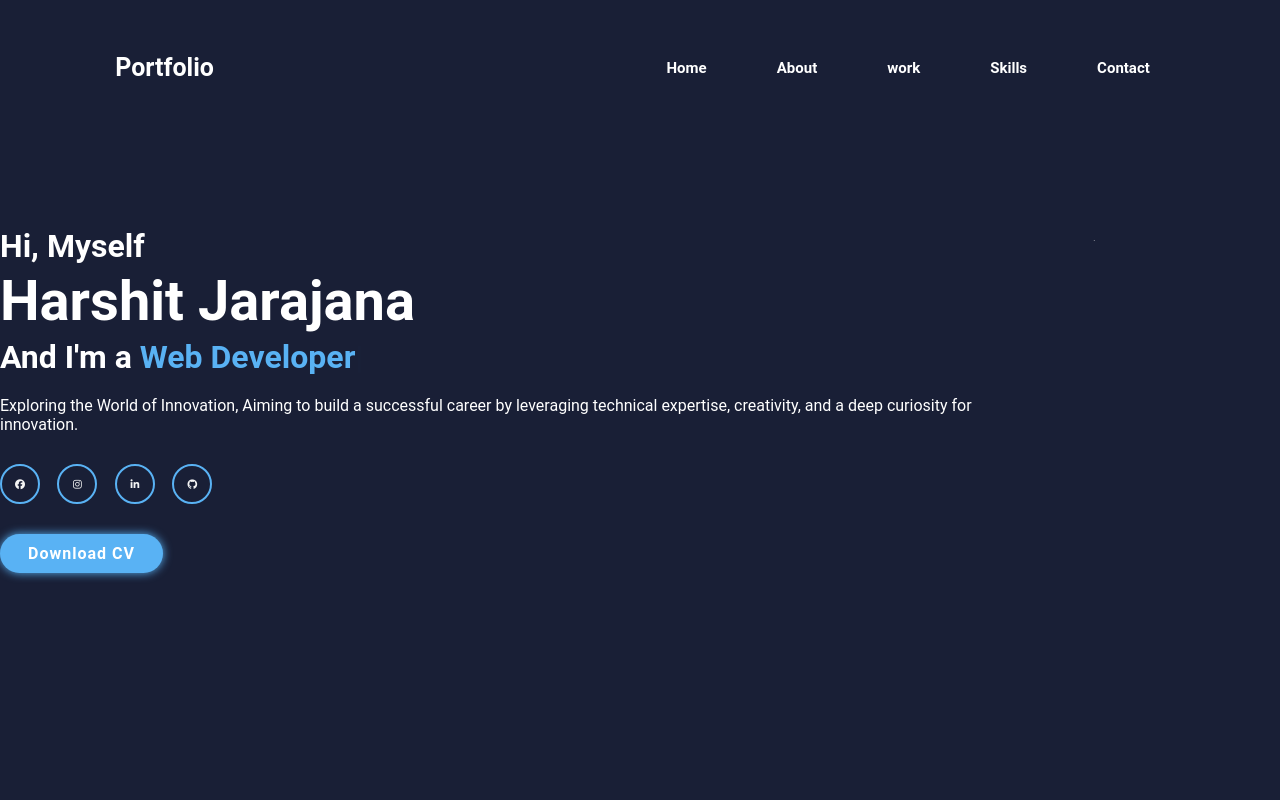
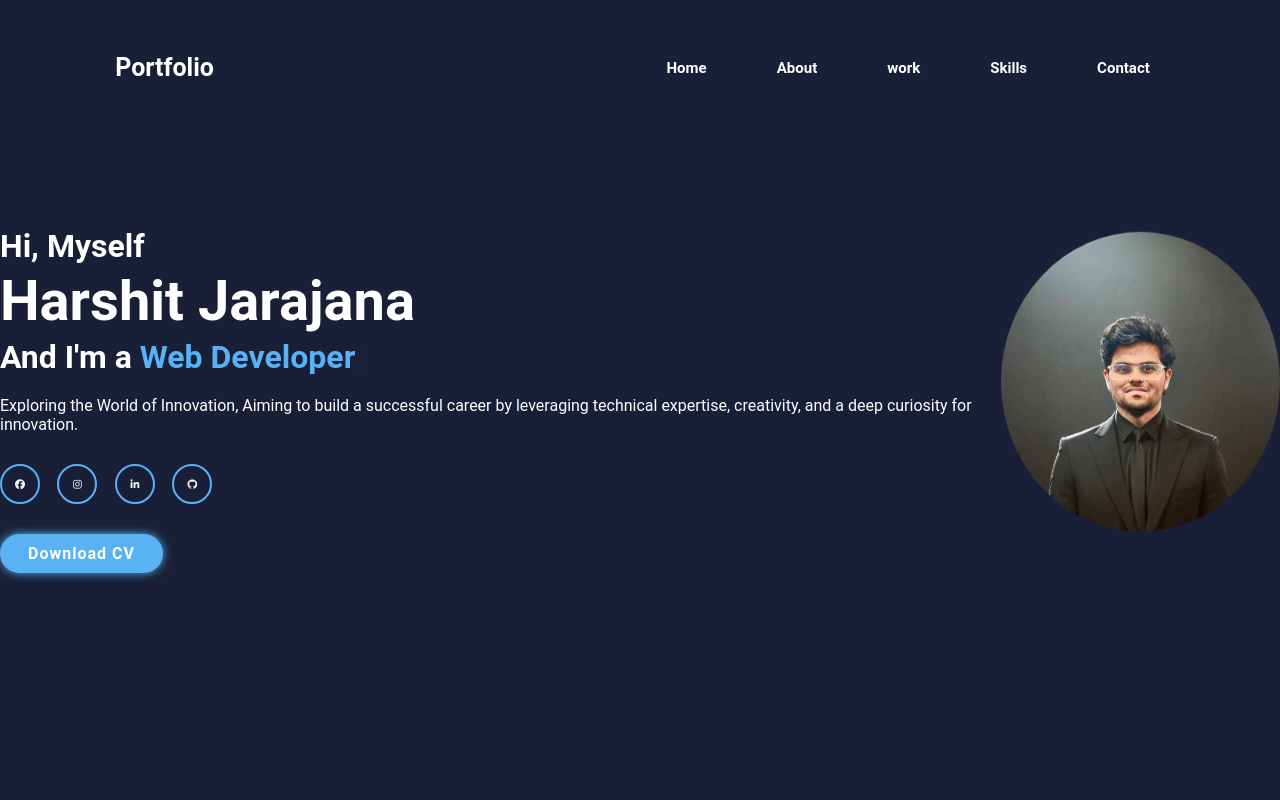
Before and after one commit to Harshith0027/portfolio, a plain HTML site: page index.html in a window 1280 px wide. Shown: the top 800 px of the page. Drawn offline with nearby package versions, Linux system fonts and the light colour scheme.

Commit message:
Update index.html

```diff
--- a/index.html
+++ b/index.html
@@ -52,7 +52,7 @@
             <a href="https://harshith-resume.tiiny.site" target="_blank" class="btn">Download CV</a>
         </div>
         <div class="home-img">
-            <img src="assets\pictures\profile.png" alt="Harshith Jarajana">
+            <img src="assets\pictures\profile.jpg" alt="Harshith Jarajana">
         </div>
     </section>
     <!-- About Section Design -->
```
